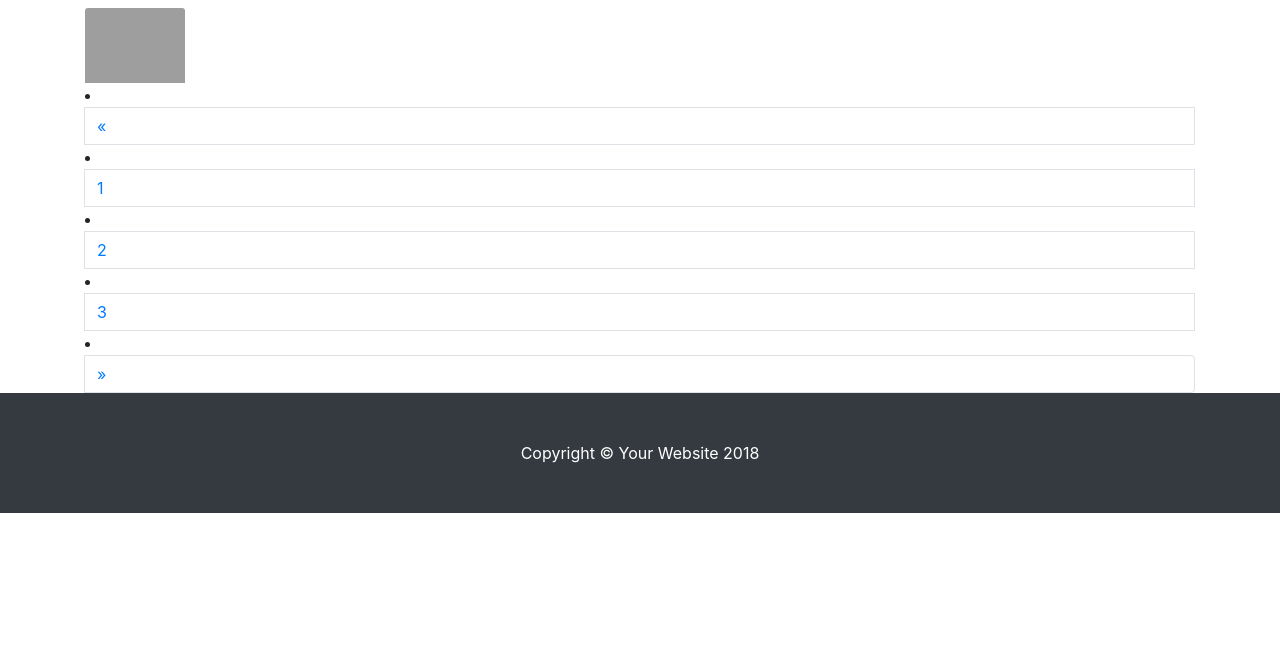
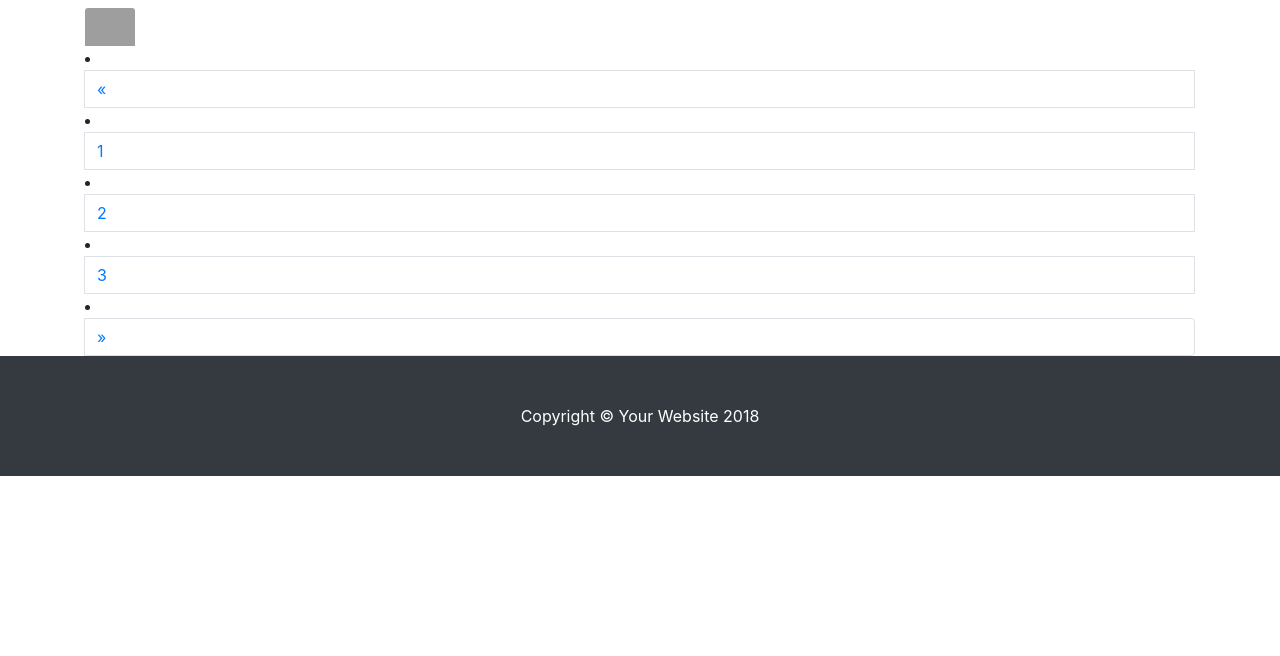
Before and after one commit to geog3540/akabbott, a website: page shortbio.html in a window 1280 px wide. Shown: the part 144-800 px from the top of the page. Drawn offline with Linux system fonts and the light colour scheme; grey boxes are pictures that could not be loaded.

Commit message:
width.html

```diff
--- a/shortbio.html
+++ b/shortbio.html
@@ -59,7 +59,7 @@
       <div class="row">
 
       </div>
-           <a href="#"><img class="card-img-top" src="images/AddiePicture.png" alt=""style="width:100px;></a>
+           <a href="#"><img class="card-img-top" src="images/AddiePicture.png" alt=""style="width:50px;></a>
 
       <!-- Pagination -->
       <ul class="pagination justify-content-center">
```
